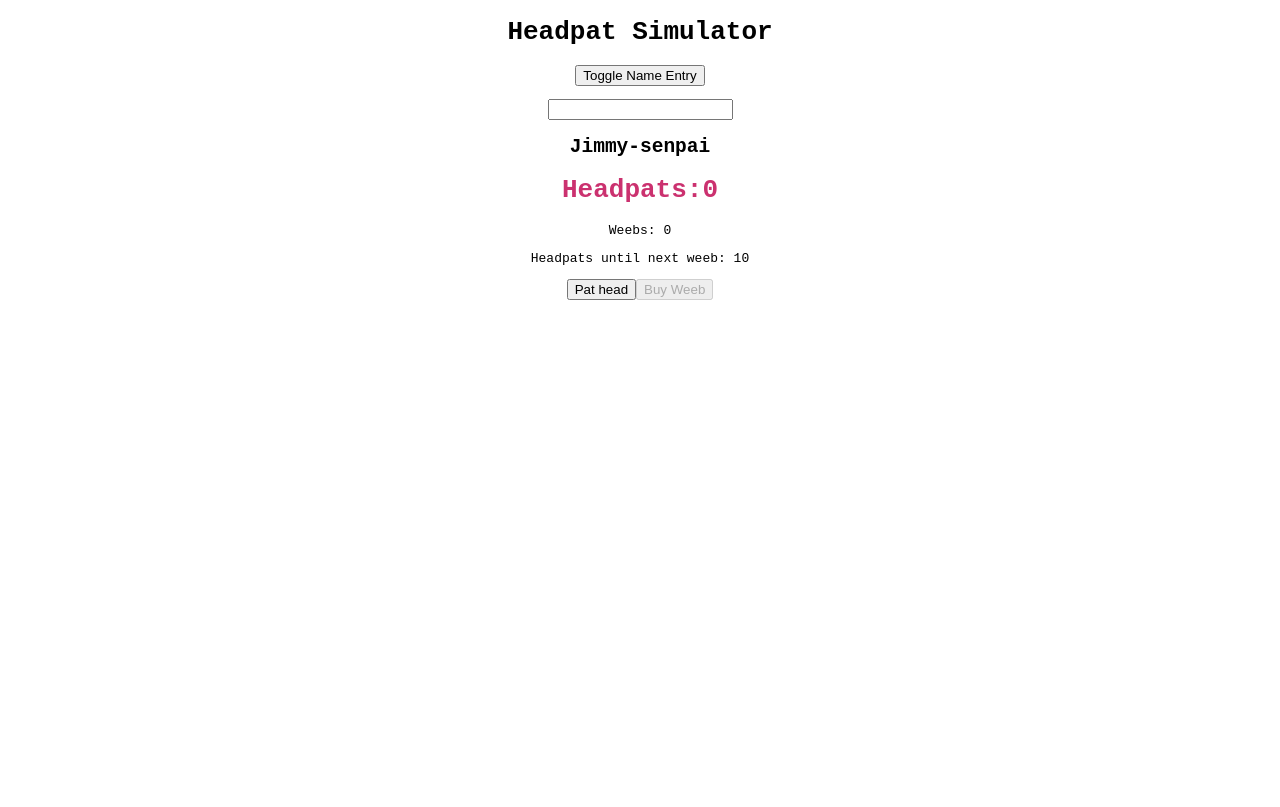
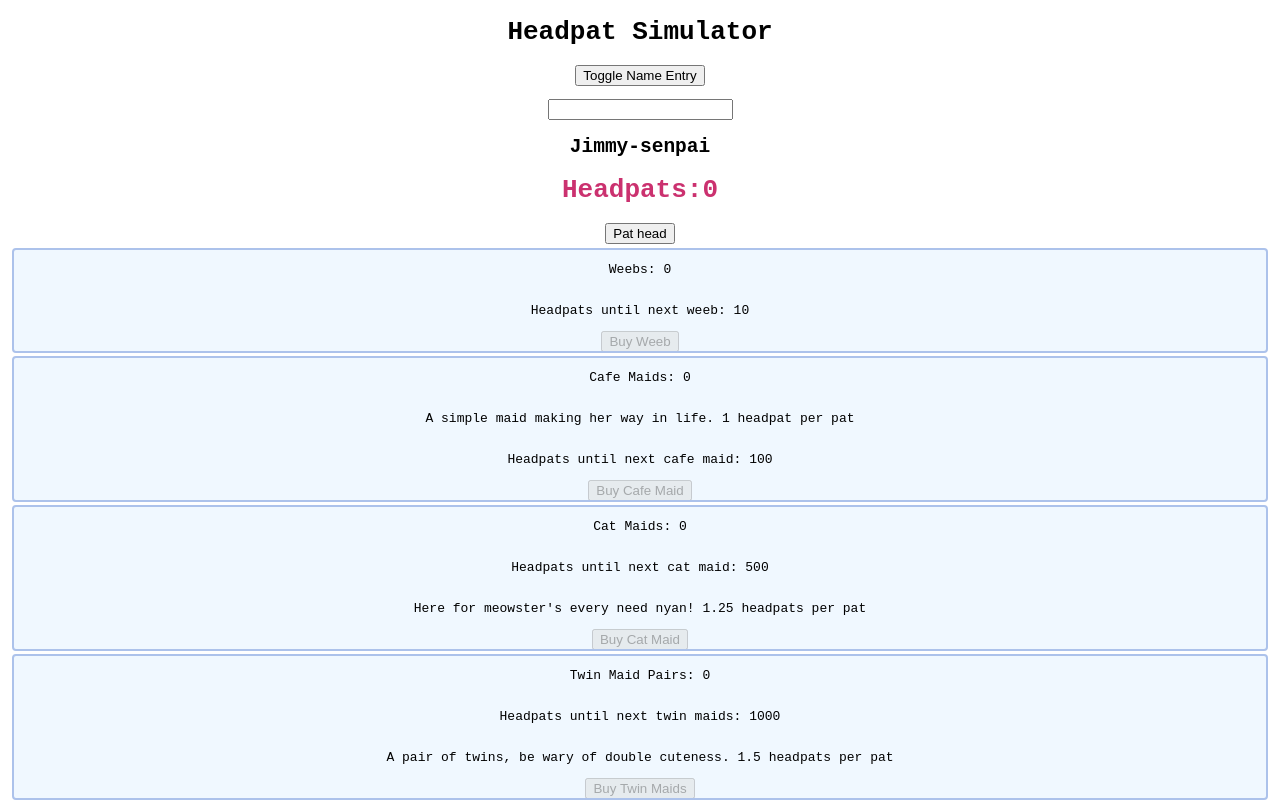
Before and after one commit to spock166/headpat-simulator, a React (Create React App) app: page / in a window 1280 px wide. Built offline with nearby package versions, Linux system fonts and the light colour scheme.

Commit message:
Added heads to pat

```diff
--- a/src/App.css
+++ b/src/App.css
@@ -22,3 +22,23 @@
 .App-link {
   color: #61dafb;
 }
+
+.store-div{
+  background-color: aliceblue;
+  outline: auto;
+  outline-color: #acc2eb;
+  display: flex;
+  flex-direction: column;
+  align-items: center;
+  justify-content: center;
+  margin: 5px;
+}
+
+.warning-div{
+  color:red;
+  background-color: rgba(114, 1, 1, 0.171);
+  outline: auto;
+  padding: 2px;
+  margin-top: 5px;
+  font-size: large;
+}
--- a/src/App.js
+++ b/src/App.js
@@ -6,8 +6,22 @@ function App() {
   const [name, setName] = useState("");
   const [showNameEdit, setNameEdit] = useState(true);
   const [color, setColor] = useState('#' + Math.floor(Math.random()*16777215).toString(16));
+  const [heads, setHeads] = useState(0);
+
   const [weebs, setWeebs] = useState(0);
-  const [requiredHeadpats, setRequiredHeadpats] = useState(10);
+  const [weebCost, setWeebCost] = useState(10);
+
+  const [cafeMaids, setCafeMaids] = useState(0);
+  const [cafeCost, setCafeCost] = useState(100);
+
+  const [catMaids, setCatMaids] = useState(0);
+  const [catCost, setCatCost] = useState(500);
+
+  const [twinMaids, setTwinMaids] = useState(0);
+  const [twinCost, setTwinCost] = useState(1000);
+
+  let warning = weebs>=heads? <div></div> : <div className='warning-div'>Not enough weebs!  There {heads===1?'is':'are'} {heads-weebs} unpatted {heads===1?'head':'heads'} leading to sadness.</div> ;
+
 
   //Code to handle heapat increases
   const increaseHeadpats = ()=>{
@@ -22,34 +36,98 @@ function App() {
 
   //Code to buy weebs
   const buyWeeb = ()=>{
-    setHeadpats(headpats-requiredHeadpats);
-    setRequiredHeadpats(Math.floor(requiredHeadpats*1.2));
+    setHeadpats(headpats-weebCost);
+    setWeebCost(Math.floor(weebCost*1.2));
     setWeebs(weebs+1);
   }
 
+  //Code to buy cafe maids
+  const buyCafeMaid=()=>{
+    setHeadpats(headpats-cafeCost);
+    setCafeCost(Math.floor(cafeCost*1.1));
+    setCafeMaids(cafeMaids+1);
+    setHeads(heads+1);
+  }
+
+  //Code to buy cat maids
+  const buyCatMaid=()=>{
+    setHeadpats(headpats-catCost);
+    setCatCost(Math.floor(catCost*1.15));
+    setCatMaids(catMaids+1);
+    setHeads(heads+1);
+  }
+
+    //Code to buy twin maids
+    const buyTwinMaid=()=>{
+      setHeadpats(headpats-twinCost);
+      setTwinCost(Math.floor(twinCost*1.15));
+      setTwinMaids(twinMaids+1);
+      setHeads(heads+2);
+    }
 
   useEffect(()=>{
     const intervalId = setInterval(()=>{
-      setHeadpats(headpats+weebs);
-      if(weebs > 0)
+      let unaccountedWeebs = weebs;
+      let headpatsGained = 0;
+
+      //Cafe maids get boops first
+      headpatsGained += 1*Math.min(unaccountedWeebs,cafeMaids);
+      unaccountedWeebs-=Math.min(unaccountedWeebs,cafeMaids);
+
+      //Cat maids get boops second
+      headpatsGained += 1.25*Math.min(unaccountedWeebs,catMaids);
+      unaccountedWeebs-=Math.min(unaccountedWeebs,catMaids);
+
+      //Twin maids get boops third
+      headpatsGained += 1.5*Math.min(unaccountedWeebs,twinMaids*2);
+      unaccountedWeebs-=Math.min(unaccountedWeebs,twinMaids*2);
+
+
+      setHeadpats(headpats+headpatsGained);
+
+      if(headpatsGained > 0)
       {
         setColor('#' + Math.floor(Math.random()*16777215).toString(16));
       }
     },1000);
     return ()=>clearInterval(intervalId);
-  },[weebs,headpats]);
+  },[weebs,cafeMaids,catMaids,twinMaids,headpats]);
+
+
 
   return(
     <div className="App">
       <h1>Headpat Simulator</h1>
       <p><button onClick={()=>{setNameEdit(!showNameEdit)}}>Toggle Name Entry</button></p>
-      {showNameEdit && <input type="text"onChange={handleNameChange}/>}
+      {showNameEdit && <input type="text" onChange={handleNameChange}/>}
       <h2>{name?name:"Jimmy"}-senpai</h2>
       <h1 style={{color:color}}>Headpats:{headpats} </h1>
-      <p>Weebs: {weebs}</p>
-      <p>Headpats until next weeb: {Math.max(requiredHeadpats-headpats,0)}</p>
       <button onClick={increaseHeadpats}>Pat head</button>
-      <button disabled={headpats >= requiredHeadpats ?false:true} onClick={buyWeeb}>Buy Weeb</button>
+      <div className='store-div'>
+        {warning}
+
+        <p>Weebs: {weebs}</p>
+        <p>Headpats until next weeb: {Math.max(weebCost-headpats,0)}</p>
+        <button disabled={headpats >= weebCost ?false:true} onClick={buyWeeb}>Buy Weeb</button>
+      </div>
+      <div className='store-div'>
+        <p>Cafe Maids: {cafeMaids}</p>
+        <p>A simple maid making her way in life.  1 headpat per pat</p>
+        <p>Headpats until next cafe maid: {Math.max(cafeCost-headpats,0)}</p>
+        <button disabled={headpats >= cafeCost ?false:true} onClick={buyCafeMaid}>Buy Cafe Maid</button>
+      </div>
+      <div className='store-div'>
+        <p>Cat Maids: {catMaids}</p>
+        <p>Headpats until next cat maid: {Math.max(catCost-headpats,0)}</p>
+        <p>Here for meowster's every need nyan!  1.25 headpats per pat</p>
+        <button disabled={headpats >= catCost ?false:true} onClick={buyCatMaid}>Buy Cat Maid</button>
+      </div>
+      <div className='store-div'>
+        <p>Twin Maid Pairs: {twinMaids}</p>
+        <p>Headpats until next twin maids: {Math.max(twinCost-headpats,0)}</p>
+        <p>A pair of twins, be wary of double cuteness.  1.5 headpats per pat</p>
+        <button disabled={headpats >= twinCost ?false:true} onClick={buyTwinMaid}>Buy Twin Maids</button>
+      </div>
     </div>);
 };
 
```
